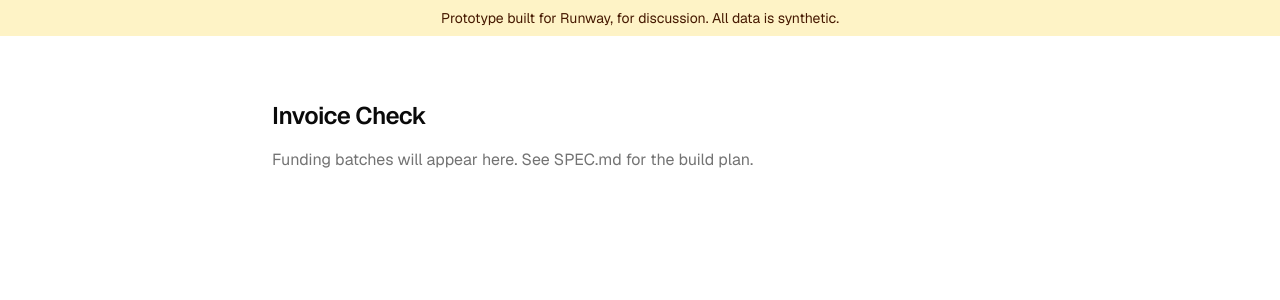
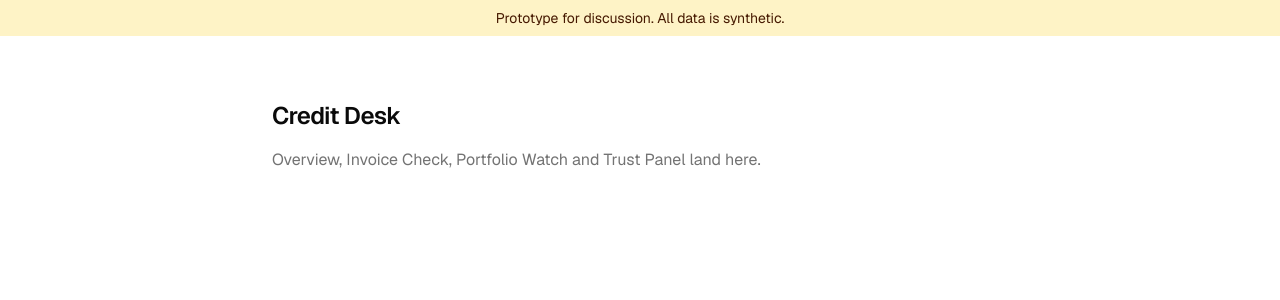
Before and after one commit to roshanaryal1/credit-desk, a Next.js app: page / in a window 1280 px wide. Shown: the top 300 px of the page. Built offline with nearby package versions, Linux system fonts and the light colour scheme.

Commit message:
chore: neutral Credit Desk title and banner, add watch and trust folders
Refs #1

```diff
--- a/app/layout.tsx
+++ b/app/layout.tsx
@@ -13,8 +13,8 @@ const geistMono = Geist_Mono({
 });
 
 export const metadata: Metadata = {
-  title: "Invoice Check: a prototype built for Runway",
-  description: "Prototype invoice verification. All data is synthetic.",
+  title: "Credit Desk",
+  description: "Prototype credit operations desk. All data is synthetic.",
 };
 
 export default function RootLayout({ children }: LayoutProps<"/">) {
@@ -28,7 +28,7 @@ export default function RootLayout({ children }: LayoutProps<"/">) {
           role="note"
           className="bg-amber-100 px-4 py-2 text-center text-sm text-amber-950 dark:bg-amber-950 dark:text-amber-100"
         >
-          Prototype built for Runway, for discussion. All data is synthetic.
+          Prototype for discussion. All data is synthetic.
         </div>
         {children}
       </body>
--- a/app/page.tsx
+++ b/app/page.tsx
@@ -1,9 +1,9 @@
 export default function Home() {
   return (
     <main className="mx-auto flex w-full max-w-3xl flex-1 flex-col gap-4 px-4 py-16">
-      <h1 className="text-2xl font-semibold tracking-tight">Invoice Check</h1>
+      <h1 className="text-2xl font-semibold tracking-tight">Credit Desk</h1>
       <p className="text-muted-foreground">
-        Funding batches will appear here. See SPEC.md for the build plan.
+        Overview, Invoice Check, Portfolio Watch and Trust Panel land here.
       </p>
     </main>
   );
```
Also changed, not shown: 2 other files (tests, documents, lock files or other folders).
